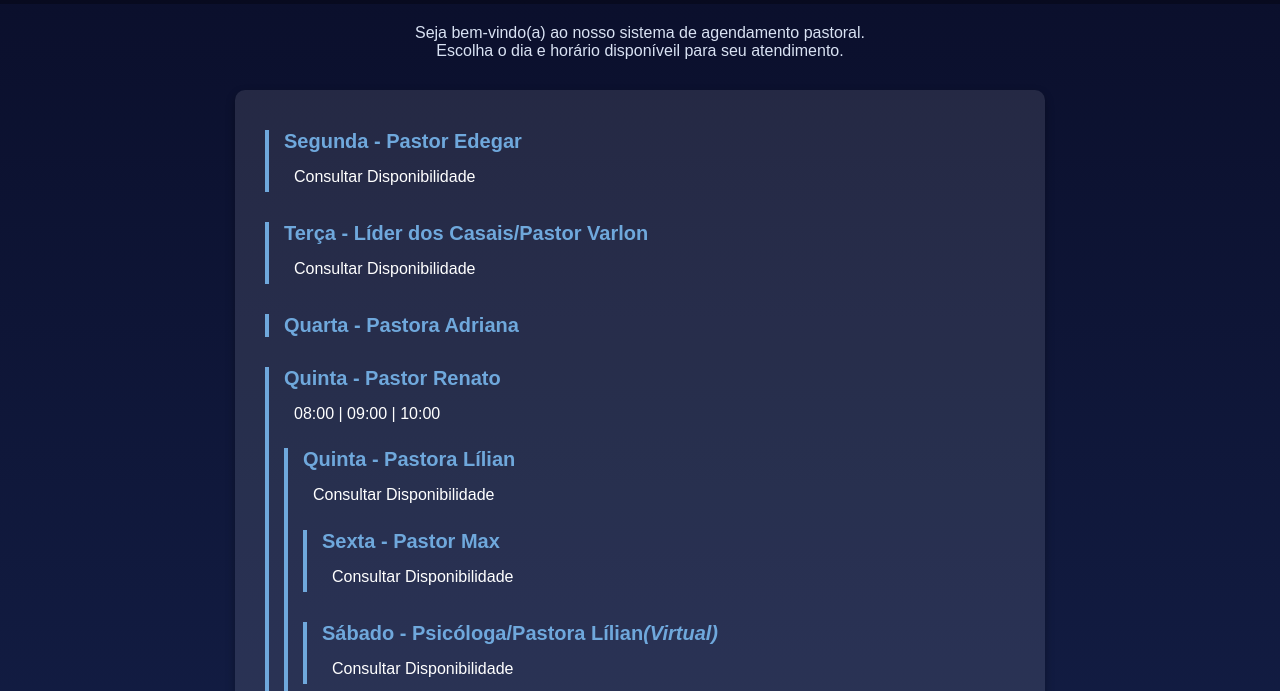
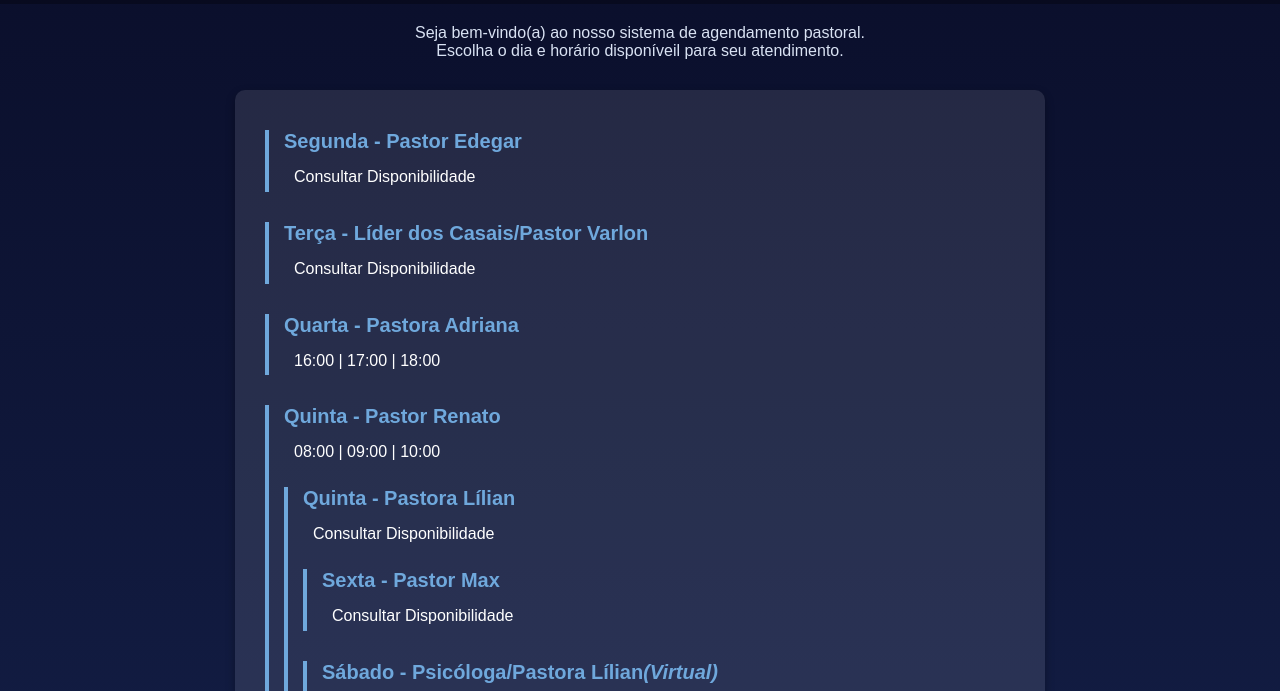
Before and after one commit to familiaide66-eng/agendamento-pastoral, a plain HTML site: page index.html in a window 1280 px wide. Shown: the part 79-770 px from the top of the page. Drawn offline with Linux system fonts and the light colour scheme.

Commit message:
Add horarios for Quarta - Pastora Adriana

```diff
--- a/index.html
+++ b/index.html
@@ -149,7 +149,7 @@
 
     <div class="dia">
       <h3>Quarta - Pastora Adriana</h3>
-       <div class="horario"> </div>
+       <div class="horario">16:00 | 17:00 | 18:00 </div>
     </div>
 
     <div class="dia">
```
